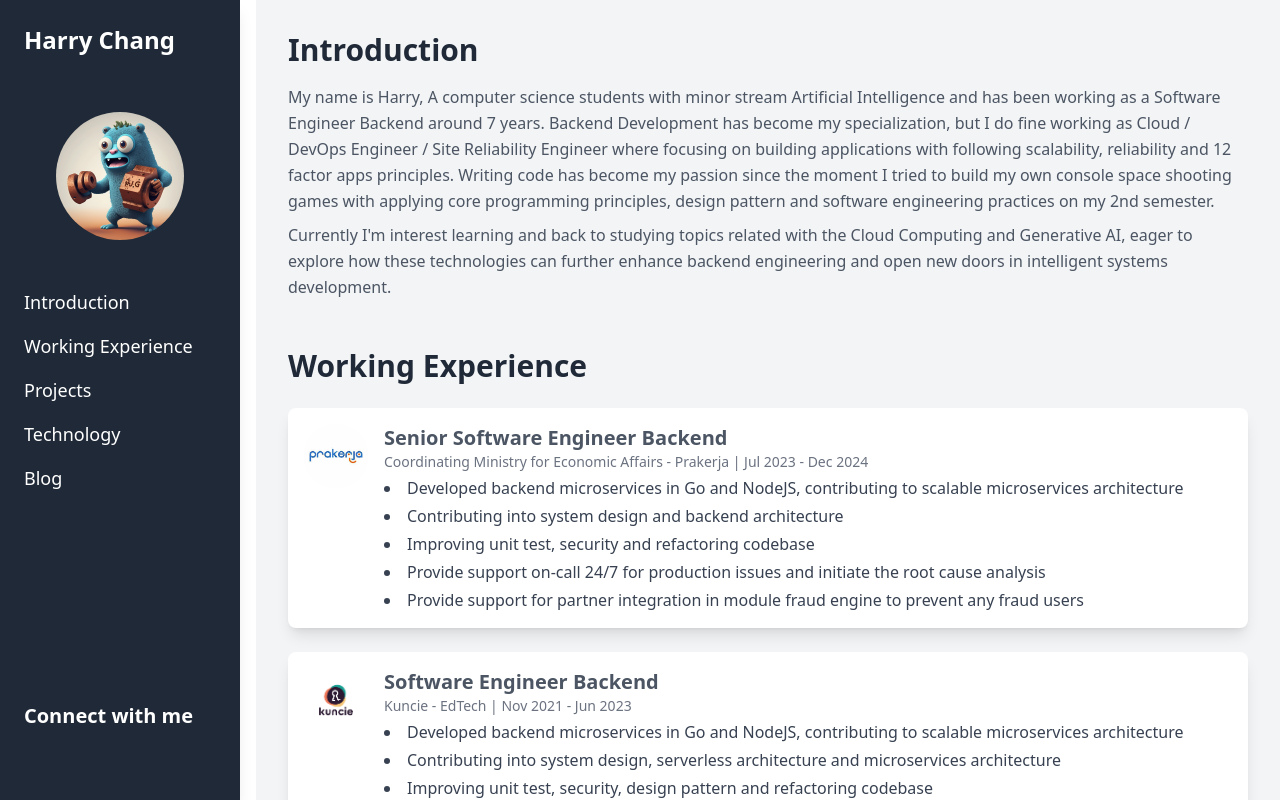
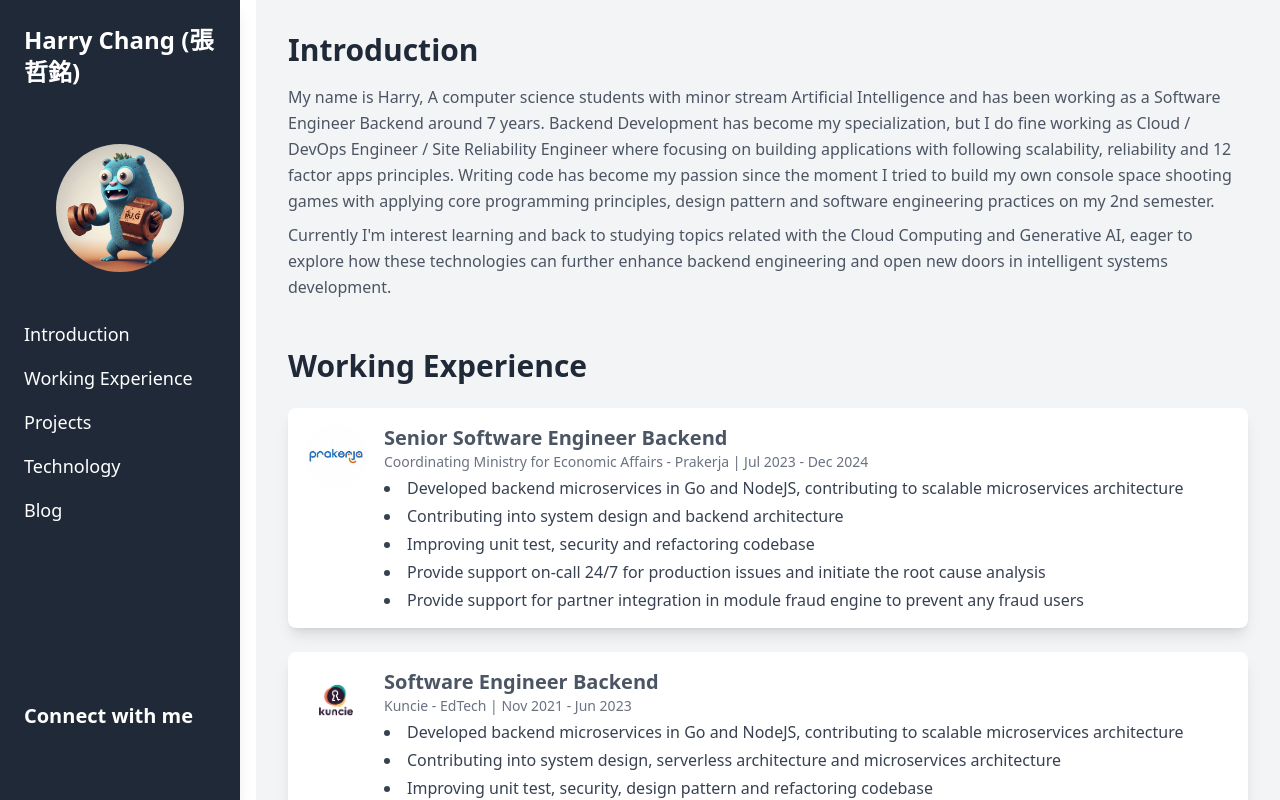
Before and after one commit to HarryChang30/harry-portofolio, a SvelteKit app: page / in a window 1280 px wide. Shown: the top 800 px of the page. Built offline with nearby package versions, Linux system fonts and the light colour scheme; some icons are missing.

Commit message:
add chinese name

```diff
--- a/src/components/Sidebar.svelte
+++ b/src/components/Sidebar.svelte
@@ -11,7 +11,7 @@
 
 <nav class="fixed top-0 left-0 h-full w-60 bg-gray-800 text-white p-6 shadow-lg flex flex-col justify-between">
   <div>
-    <h2 class="text-2xl font-bold mb-10">Harry Chang</h2>
+    <h2 class="text-2xl font-bold mb-10">Harry Chang (張哲銘)</h2>
      <!-- Profile Icons at the Bottom -->
    <div class="mt-8 mb-8 flex justify-center space-x-6"> <!-- Increased top margin from mt-8 to mt-16 and space between icons -->
         <!-- Placeholder Image Icons (adjust as needed) -->
```
